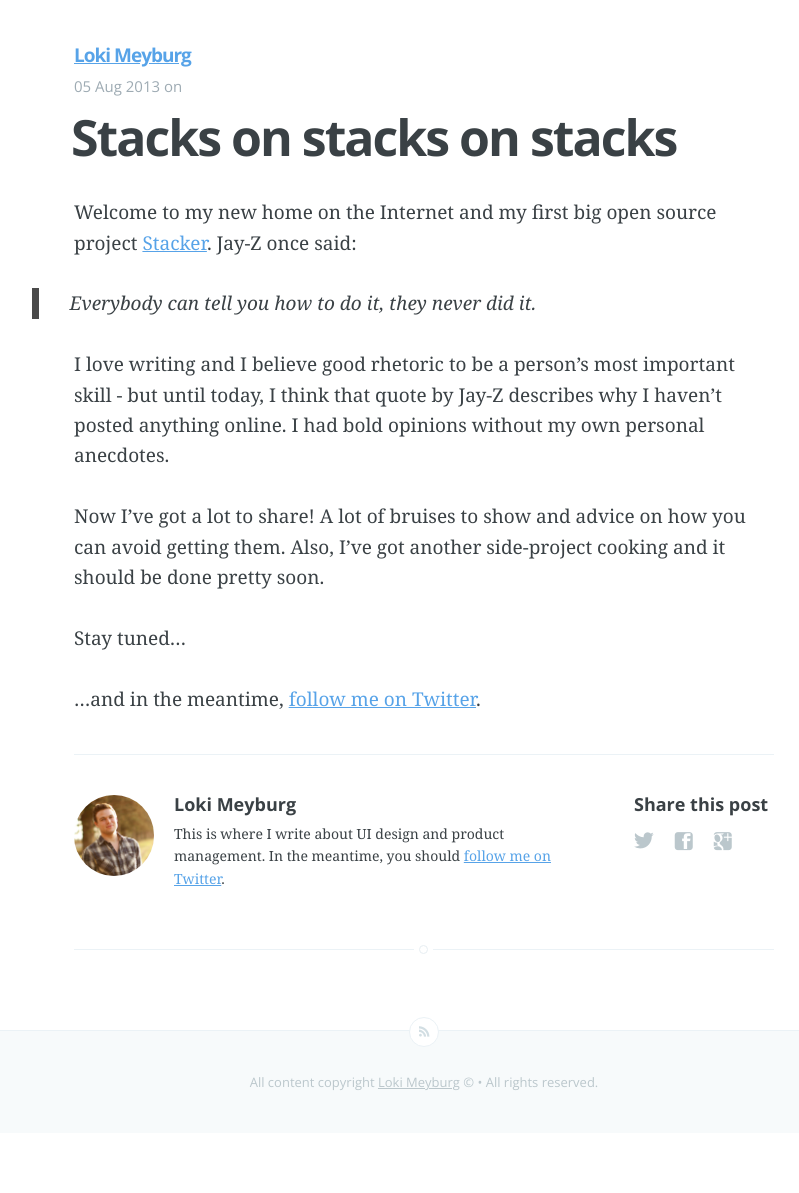
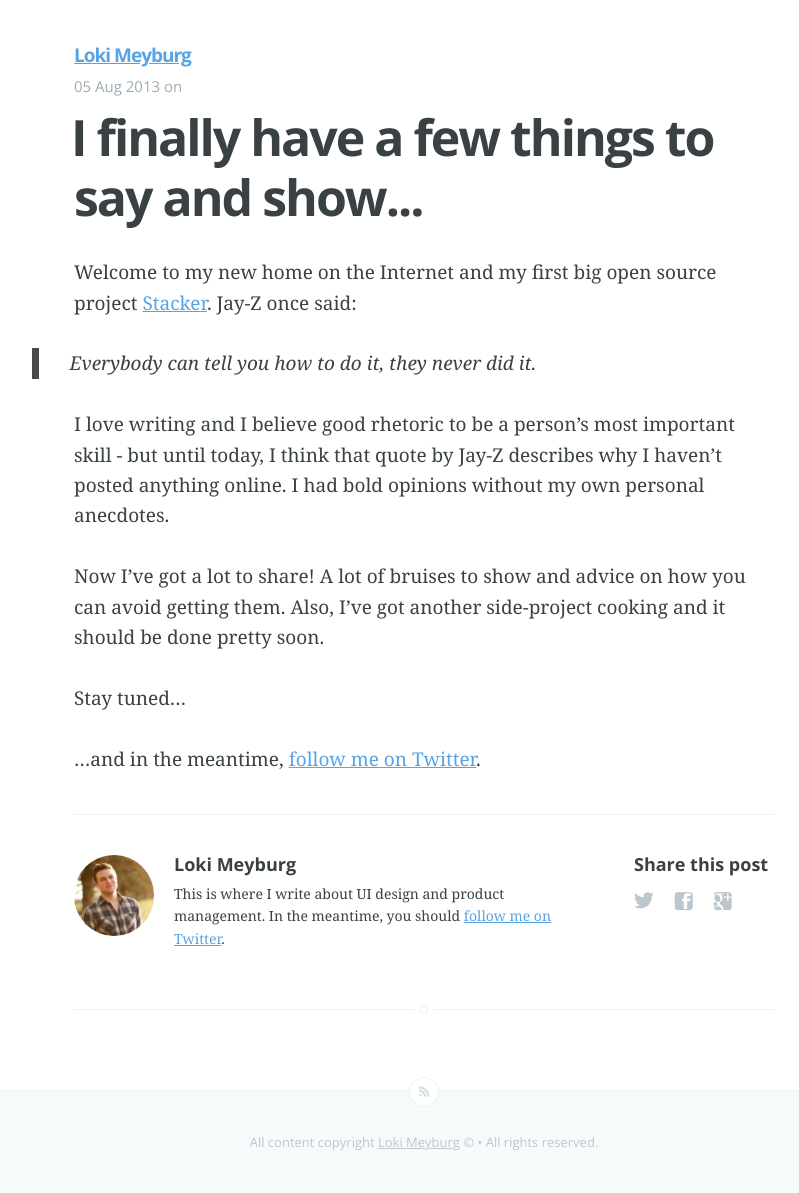
Before and after one commit to lokimeyburg/lokimeyburg.github.io, a Jekyll site: the page built from _posts/2013-11-10-I-have-a-few-things-to-say.md, in a window 1280 px wide. Shown: the whole page, without its empty margins (216-1015 px from the left). Built offline with Jekyll 4.4.1, drawn with Linux system fonts in a browser that asks for light colours; Markdown is read by kramdown in place of the engine named in the settings; before the commit the page ends 1133 px from its top, so only the background shows below that.

Commit message:
Few things to say

```diff
--- a/_posts/2013-11-10-stacks.md
+++ b/_posts/2013-11-10-I-have-a-few-things-to-say.md
@@ -1,6 +1,6 @@
 ---
 layout: post
-title:  "Stacks on stacks on stacks"
+title:  "I finally have a few things to say and show..."
 date:   2013-08-05 10:18:00
 ---
 
```
